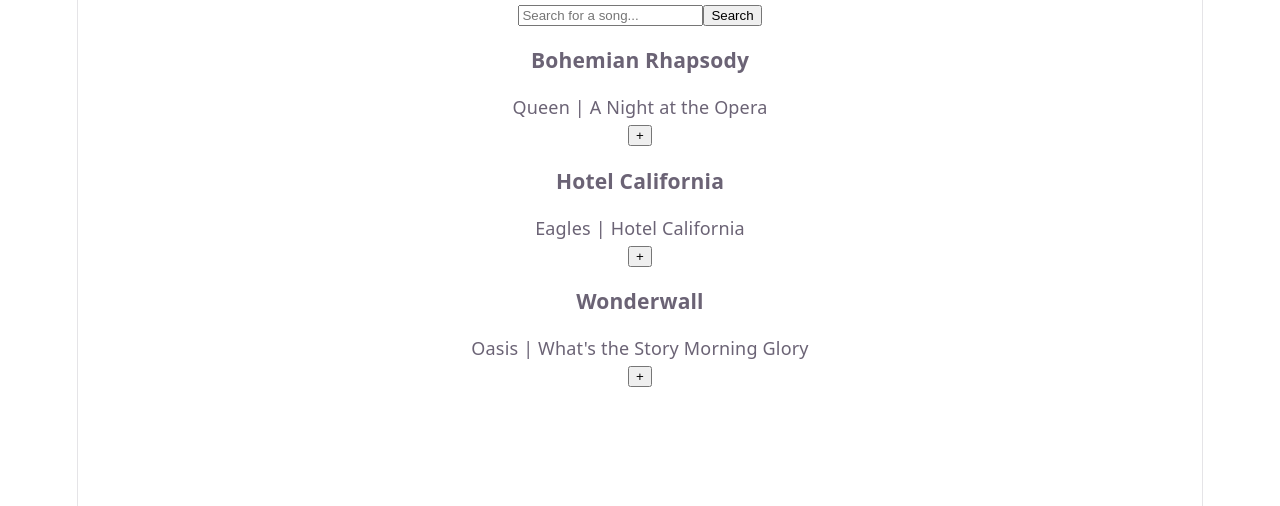
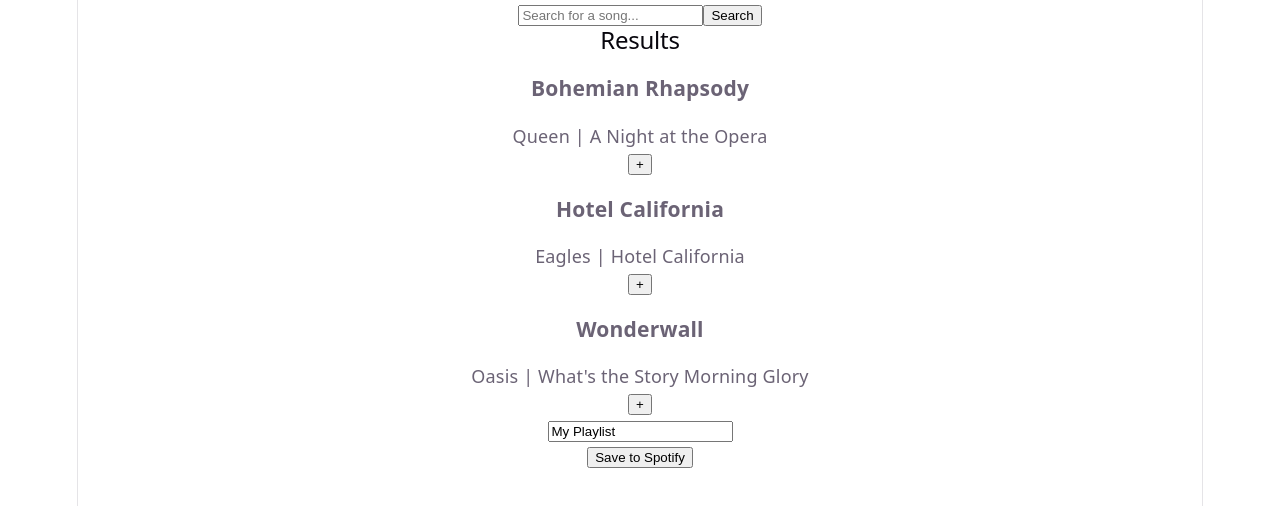
Before and after one commit to MelissaJones98/Jammming, a React (Vite) app: page / in a window 1280 px wide. Shown: the top 506 px of the page. Built offline with nearby package versions, Linux system fonts and the light colour scheme.

Commit message:
added functionality for + buttons next to each track and ensured that duplicates cannot be added to the playlist.

```diff
--- a/src/App.jsx
+++ b/src/App.jsx
@@ -1,18 +1,38 @@
-import React from 'react';
+import React, { useState } from 'react';
 import SearchBar from './components/SearchBar';
-import TrackList from './components/TrackList';
+import SearchResults from './components/SearchResults';
+import Playlist from './components/Playlist';
 
 function App() {
+  const [searchTerm, setSearchTerm] = useState('');
+  const [playlistTracks, setPlaylistTracks] = useState([]);
+
   const tracks = [
     { id: 1, name: "Bohemian Rhapsody", artist: "Queen", album: "A Night at the Opera" },
     { id: 2, name: "Hotel California", artist: "Eagles", album: "Hotel California" },
     { id: 3, name: "Wonderwall", artist: "Oasis", album: "What's the Story Morning Glory" },
   ];
 
+  const filteredTracks = tracks.filter(track =>
+    track.name.toLowerCase().includes(searchTerm.toLowerCase())
+  );
+
+  function handleSearch(term) {
+    setSearchTerm(term);
+  }
+
+  function handleAddTrack(track) {
+    if (playlistTracks.find(t => t.id === track.id)) {
+      return;
+    }
+    setPlaylistTracks([...playlistTracks, track]);
+  }
+
   return (
     <div>
-      <SearchBar />
-      <TrackList tracks={tracks} />
+      <SearchBar onSearch={handleSearch} />
+      <SearchResults tracks={filteredTracks} onAddTrack={handleAddTrack} />
+      <Playlist tracks={playlistTracks} />
     </div>
   );
 }
--- a/src/components/Playlist.jsx
+++ b/src/components/Playlist.jsx
@@ -0,0 +1,20 @@
+import React, { useState } from 'react';
+import TrackList from './TrackList';
+
+function Playlist(props) {
+  const [playlistName, setPlaylistName] = useState('My Playlist');
+
+  return (
+    <div>
+      <input
+        type="text"
+        value={playlistName}
+        onChange={e => setPlaylistName(e.target.value)}
+      />
+      <TrackList tracks={props.tracks} />
+      <button>Save to Spotify</button>
+    </div>
+  );
+}
+
+export default Playlist;
--- a/src/components/SearchBar.jsx
+++ b/src/components/SearchBar.jsx
@@ -1,10 +1,10 @@
 import React, { useState } from 'react';
 
-function SearchBar() {
+function SearchBar(props) {
   const [searchTerm, setSearchTerm] = useState('');
 
   function handleSearch() {
-    alert('You searched for: ' + searchTerm);
+    props.onSearch(searchTerm);
   }
 
   return (
--- a/src/components/SearchResults.jsx
+++ b/src/components/SearchResults.jsx
@@ -0,0 +1,13 @@
+import React from 'react';
+import TrackList from './TrackList';
+
+function SearchResults(props) {
+  return (
+    <div>
+      <h2>Results</h2>
+      <TrackList tracks={props.tracks} onAddTrack={props.onAddTrack} />
+    </div>
+  );
+}
+
+export default SearchResults;
--- a/src/components/Track.jsx
+++ b/src/components/Track.jsx
@@ -1,11 +1,15 @@
 import React from 'react';
 
 function Track(props) {
+  function handleAddTrack() {
+    props.onAddTrack(props.track);
+  }
+
   return (
     <div>
       <h3>{props.name}</h3>
       <p>{props.artist} | {props.album}</p>
-      <button>+</button>
+      <button onClick={handleAddTrack}>+</button>
     </div>
   );
 }
--- a/src/components/TrackList.jsx
+++ b/src/components/TrackList.jsx
@@ -10,6 +10,8 @@
           name={track.name}
           artist={track.artist}
           album={track.album}
+          onAddTrack={props.onAddTrack}
+          track={track}
         />
       ))}
     </div>
```
